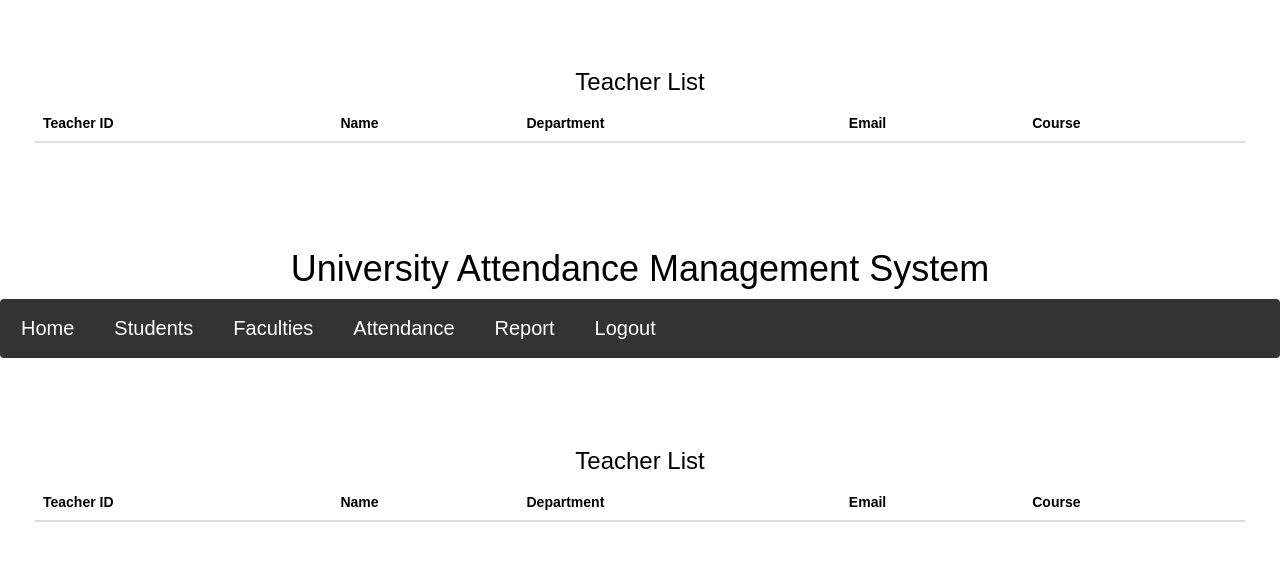
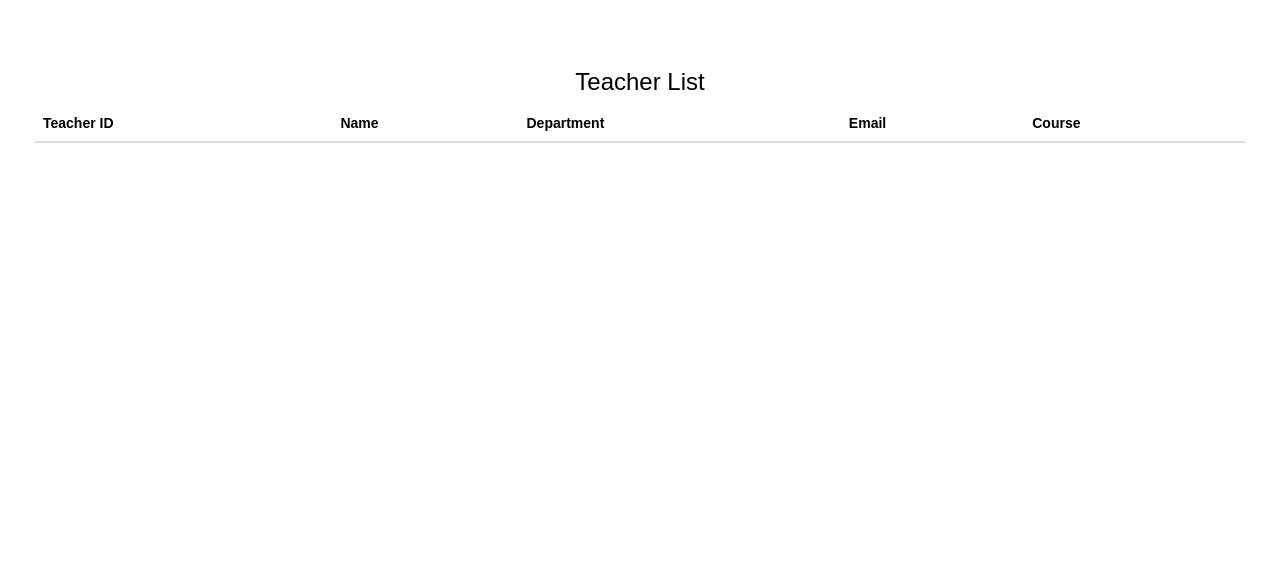
Before and after one commit to TeamGopherITSC/Attendance-Management, a plain HTML site: page teacher/teachers.html in a window 1280 px wide. Shown: the part 223-784 px from the top of the page. Drawn offline with nearby package versions, Linux system fonts and the light colour scheme; files that its build step writes are made by us from their sources.

Commit message:
Update teachers.html

```diff
--- a/teacher/teachers.html
+++ b/teacher/teachers.html
@@ -71,59 +71,5 @@
 		</div>
 
 	</center>
-
-<header>
-
-  <h1>University Attendance Management System</h1>
-  <div class="navbar">
- <a href="/teacherindex">Home</a>
-  <a href="/students">Students</a>
-  <a href="/teacherteachers">Faculties</a>
-  <a href="/attendance">Attendance</a>
-  <a href="/teacherreport">Report</a>
-  <a href="../index.html">Logout</a>
-
-</div>
-
-</header>
-
-<center>
-
-<div class="row">
-
-  <div class="content">
-    <h3>Teacher List</h3>
-
-    <table class="table table=stripped">
-        <thead>
-          <tr>
-            <th scope="col">Teacher ID</th>
-            <th scope="col">Name</th>
-            <th scope="col">Department</th>
-            <th scope="col">Email</th>
-            <th scope="col">Course</th>
-          </tr>
-        </thead>
-
-          <tbody>
-              <tr>
-                <td></td>
-                <td></td>
-                <td></td>
-                <td></td>
-                <td></td>
-              </tr>
-          </tbody>
-
-
-    </table>
-
-  </div>
-
-</div>
-
-</center>
-
-
 </body>
 </html>
```
